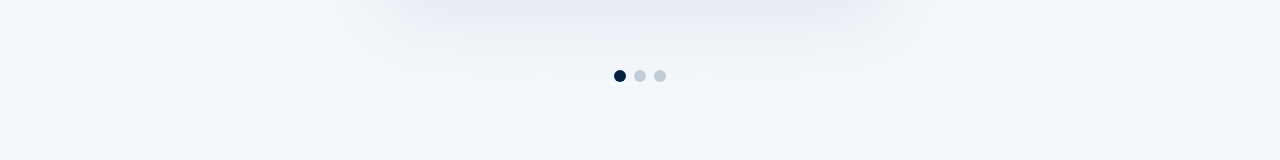
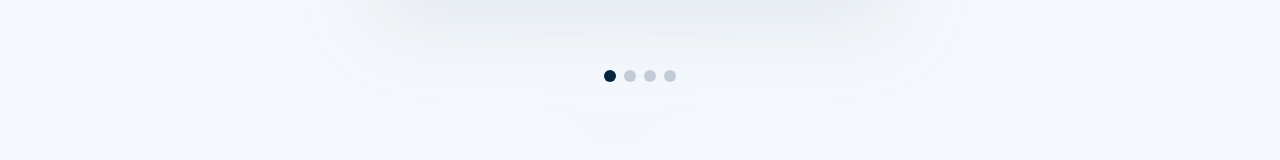
Before and after one commit to Jyotisaini-2001/Portfolio, a React (Vite) app: page / in a window 1280 px wide. Shown: the part 2583-2743 px from the top of the page. Built offline with nearby package versions, Linux system fonts and the light colour scheme; a web font is replaced by a local one.

Commit message:
changes in project

```diff
--- a/src/Content.js
+++ b/src/Content.js
@@ -15,6 +15,7 @@ import services_logo3 from "./assets/images/Services/logo3.png";
 import project1 from "./assets/images/Projects/portfolio.png";
 import project2 from "./assets/images/Projects/website.png";
 import project3 from "./assets/images/Projects/weather.jpg";
+import project4 from "./assets/images/Projects/project4.jpg";
 import person_project from "./assets/images/Projects/person.jpeg";
 
 
@@ -152,6 +153,12 @@ export const content = {
 
          link: "https://jyotisaini-2001.github.io/Weather-App/"
       },
+      {
+        title: "Note App",
+        image: project4,
+
+         link: "https://mynotes-f2239.web.app/home"
+      },
     ],
   },
 
```
Also changed, not shown: src/assets/images/Projects/project4.jpg (added).
